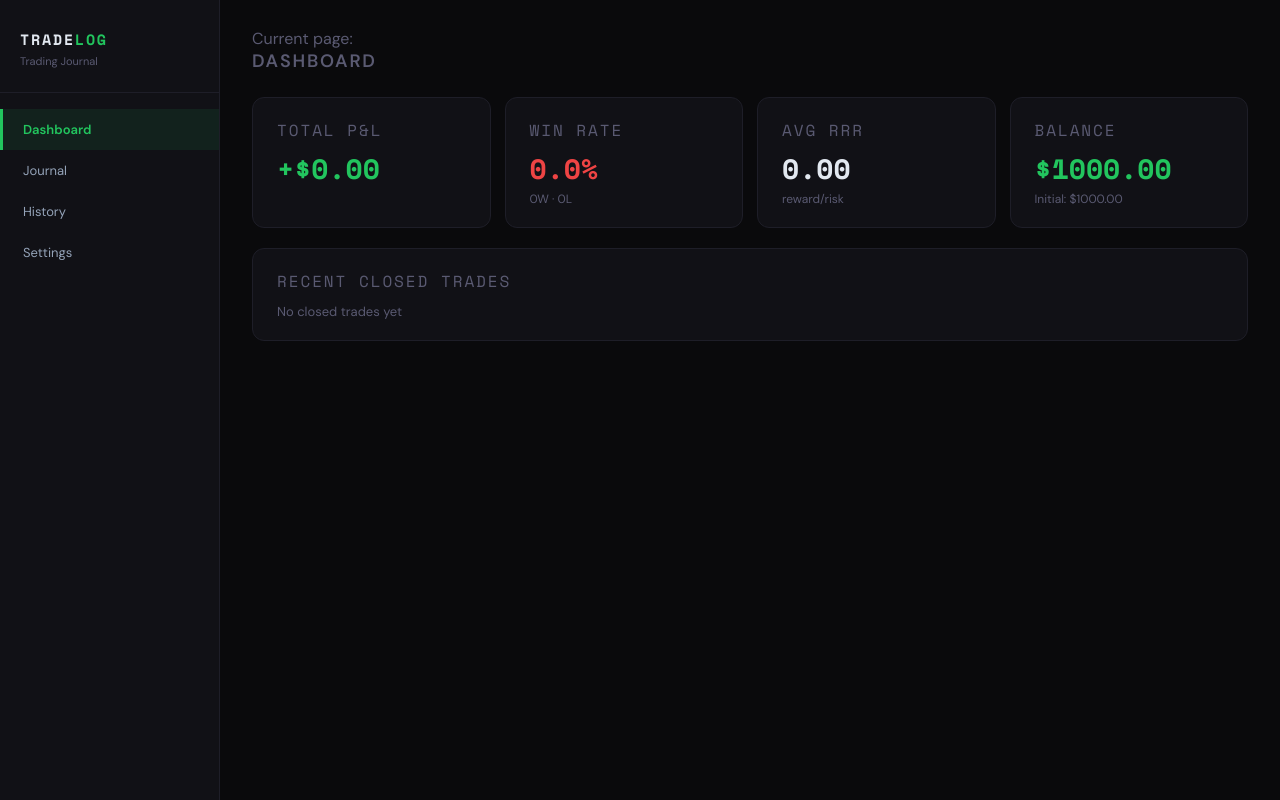
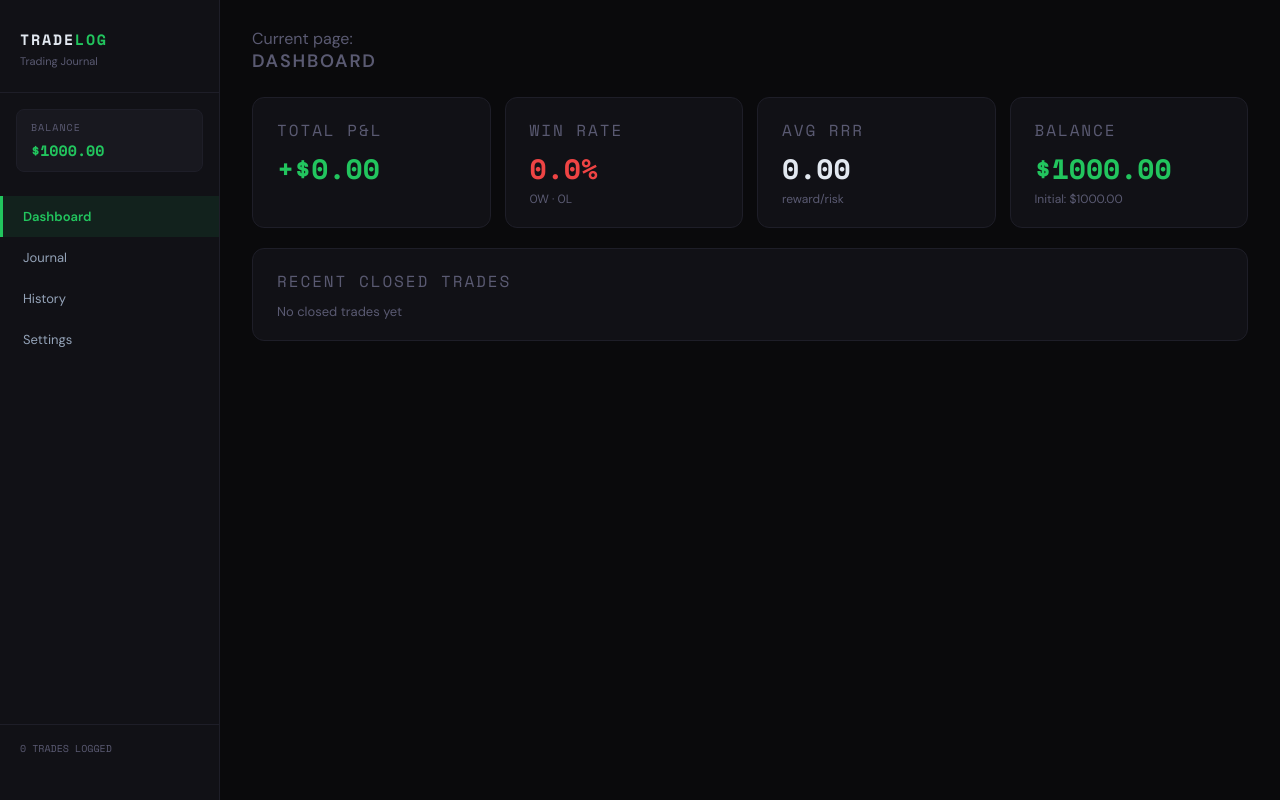
Before and after one commit to Le1eju/tradelog, a React (Vite) app: page / in a window 1280 px wide. Built offline with nearby package versions, Linux system fonts and the light colour scheme.

Commit message:
Finishing touches

```diff
--- a/src/App.jsx
+++ b/src/App.jsx
@@ -126,7 +126,37 @@ export default function App() {
             Trading Journal
           </div>
         </div>
-
+        <div
+          style={{
+            margin: "16px 16px 8px",
+            padding: "10px 14px",
+            background: C.surface2,
+            borderRadius: 8,
+            border: `1px solid ${C.border}`,
+          }}
+        >
+          <div
+            style={{
+              fontSize: 10,
+              color: C.muted,
+              fontFamily: C.mono,
+              letterSpacing: "0.1em",
+              marginBottom: 4,
+            }}
+          >
+            BALANCE
+          </div>
+          <div
+            style={{
+              fontFamily: C.mono,
+              fontSize: 15,
+              fontWeight: 700,
+              color: C.green,
+            }}
+          >
+            ${currentBalance.toFixed(2)}
+          </div>
+        </div>
         <div style={{ marginTop: 16, flex: 1 }}>
           {NAV_ITEMS.map((item) => (
             <button
@@ -149,6 +179,17 @@ export default function App() {
               {item.label}
             </button>
           ))}
+        </div>
+        <div
+          style={{
+            padding: "16px 20px",
+            borderTop: `1px solid ${C.border}`,
+            fontSize: 10,
+            color: C.muted,
+            fontFamily: C.mono,
+          }}
+        >
+          {data.trades.length} TRADES LOGGED
         </div>
       </nav>
 
```
